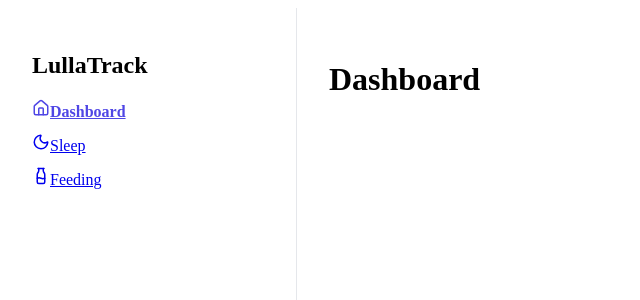
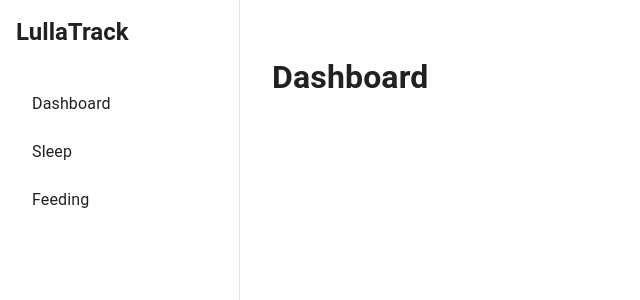
Before and after one commit to Donnadonnana/LullaTrack, a React (Vite) app in the folder frontend/: page / in a window 1280 px wide. Shown: the top 300 px of the page, without its empty margins (0-640 px from the left). Built offline with nearby package versions, Linux system fonts and the light colour scheme.

Commit message:
set up UI library and theme

```diff
--- a/frontend/src/components/Sidebar/Sidebar.css
+++ /dev/null
@@ -1,32 +0,0 @@
-.layout {
-    display: flex;
-    min-height: 100vh;
-  }
-
-  .sidebar nav {
-    display: flex;
-    flex-direction: column;
-    gap: 12px;
-  }
-
-  .active {
-    font-weight: 600;
-    color: #4f46e5;
-  }
-
-  .layout {
-    display: flex;
-    min-height: 100vh;
-  }
-
-  .sidebar {
-    width: 240px;
-    border-right: 1px solid #e5e7eb;
-    padding: 24px;
-    background: white;
-  }
-
-  .content {
-    flex: 1;
-    padding: 32px;
-  }
--- a/frontend/src/components/Sidebar/Sidebar.tsx
+++ b/frontend/src/components/Sidebar/Sidebar.tsx
@@ -1,37 +1,46 @@
 import { NavLink } from "react-router-dom";
-import { Home, Moon, Milk } from "lucide-react";
-import "./Sidebar.css";
+import {
+  Box,
+  Drawer,
+  List,
+  ListItemButton,
+  ListItemText,
+  Typography,
+} from "@mui/material";
+
+const drawerWidth = 240;
 
 export default function Sidebar() {
   return (
-    <aside className="sidebar">
-      <h2>LullaTrack</h2>
+    <Drawer
+      variant="permanent"
+      sx={{
+        width: drawerWidth,
+        "& .MuiDrawer-paper": {
+          width: drawerWidth,
+          p: 2,
+        },
+      }}
+    >
+      <Typography variant="h5" component="h1" sx={{ fontWeight: 700, mb: 3 }}>
+        LullaTrack
+      </Typography>
 
-      <nav>
-        <NavLink
-          to="/"
-          className={({ isActive }) => (isActive ? "active" : "")}
-        >
-          <Home size={18} />
-          Dashboard
-        </NavLink>
+      <Box component="nav">
+        <List>
+          <ListItemButton component={NavLink} to="/">
+            <ListItemText primary="Dashboard" />
+          </ListItemButton>
 
-        <NavLink
-          to="/sleep"
-          className={({ isActive }) => (isActive ? "active" : "")}
-        >
-          <Moon size={18} />
-          Sleep
-        </NavLink>
+          <ListItemButton component={NavLink} to="/sleep">
+            <ListItemText primary="Sleep" />
+          </ListItemButton>
 
-        <NavLink
-          to="/feeding"
-          className={({ isActive }) => (isActive ? "active" : "")}
-        >
-          <Milk size={18} />
-          Feeding
-        </NavLink>
-      </nav>
-    </aside>
+          <ListItemButton component={NavLink} to="/feeding">
+            <ListItemText primary="Feeding" />
+          </ListItemButton>
+        </List>
+      </Box>
+    </Drawer>
   );
 }
--- a/frontend/src/layouts/index.tsx
+++ b/frontend/src/layouts/index.tsx
@@ -1,14 +1,15 @@
+import { Box } from "@mui/material";
 import { Outlet } from "react-router-dom";
 import Sidebar from "../components/Sidebar/Sidebar";
 
 export default function MainLayout() {
   return (
-    <div className="layout">
+    <Box sx={{ display: "flex" }}>
       <Sidebar />
 
-      <main className="content">
+      <Box component="main" sx={{ flexGrow: 1, p: 4 }}>
         <Outlet />
-      </main>
-    </div>
+      </Box>
+    </Box>
   );
 }
--- a/frontend/src/main.tsx
+++ b/frontend/src/main.tsx
@@ -5,13 +5,18 @@ import { Provider } from "react-redux";
 import { store } from "./store/store";
 import App from "./App";
 import { router } from "./routes";
+import { CssBaseline, ThemeProvider } from "@mui/material";
+import { theme } from "./theme/theme";
 
 ReactDOM.createRoot(document.getElementById("root")!).render(
   <React.StrictMode>
     <Provider store={store}>
-    <App>
-      <RouterProvider router={router} />
-    </App>
+      <ThemeProvider theme={theme}>
+        <CssBaseline />
+        <App>
+          <RouterProvider router={router} />
+        </App>
+      </ThemeProvider>
     </Provider>
-  </React.StrictMode>
+  </React.StrictMode>,
 );
--- /dev/null
+++ b/frontend/src/theme/theme.ts
@@ -0,0 +1,15 @@
+import { createTheme } from "@mui/material/styles";
+
+export const theme = createTheme({
+  palette: {
+    primary: {
+      main: "#7C6FF6",
+    },
+    secondary: {
+      main: "#FFB6A3",
+    },
+  },
+  shape: {
+    borderRadius: 12,
+  },
+});
```
